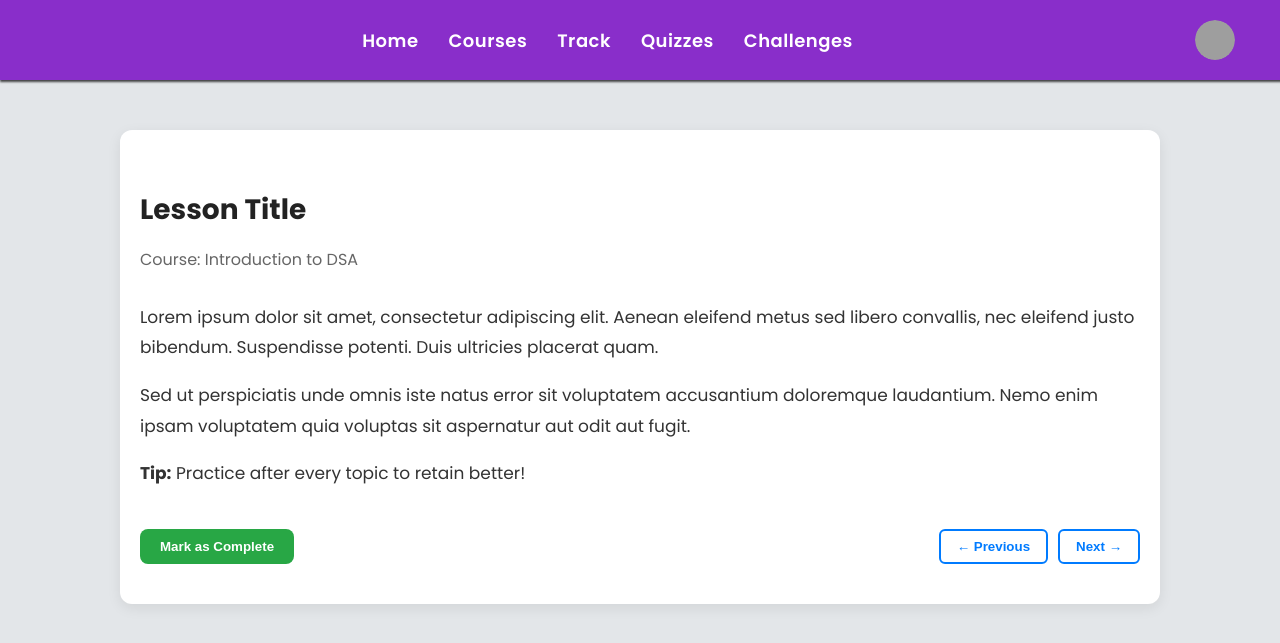
After one commit to sutarvaibhav649/lms_project, a Django app: page /courses/lessons in a window 1280 px wide; the page is wider, and only the part inside the window is pictured. The commit adds this page. Shown: the top 643 px of that part. Run offline with Django 5.2, Linux system fonts and the light colour scheme; grey boxes are pictures that could not be loaded.

Commit message:
add the UI part

```diff
--- a/core/core/urls.py
+++ b/core/core/urls.py
@@ -19,10 +19,11 @@ from django.contrib import admin
 from django.urls import include, path
 from django.conf.urls.static import static
 from django.conf import settings
-from .views import home_view
 urlpatterns = [
     path("admin/", admin.site.urls),
-    path("", view=home_view,name='home_view'),
+    path("", include('users.urls')),
+    path('courses/', include('courses.urls', namespace='courses')),
+    path('quizzes/', include('quizzes.urls', namespace='quizzes')),
     path('users/', include('users.urls')),
 ]
 
--- /dev/null
+++ b/core/courses/static/users/lesson_details.css
@@ -0,0 +1,69 @@
+.lesson-container {
+    padding: 40px 20px;
+    max-width: 1000px;
+    margin: auto;
+    margin-top: 50px;
+    background-color: #ffffff;
+    border-radius: 12px;
+    box-shadow: 0 4px 14px rgba(0, 0, 0, 0.08);
+}
+
+.lesson-header h1 {
+    font-size: 28px;
+    margin-bottom: 5px;
+    color: #222;
+}
+
+.lesson-header p {
+    font-size: 16px;
+    color: #666;
+}
+
+.lesson-content {
+    margin-top: 30px;
+    line-height: 1.8;
+    color: #333;
+    font-size: 17px;
+}
+
+.lesson-actions {
+    display: flex;
+    justify-content: space-between;
+    align-items: center;
+    margin-top: 40px;
+    flex-wrap: wrap;
+}
+
+.complete-btn {
+    padding: 10px 20px;
+    background-color: #28a745;
+    color: white;
+    font-weight: 600;
+    border: none;
+    border-radius: 8px;
+    cursor: pointer;
+}
+
+.complete-btn:hover {
+    background-color: #218838;
+}
+
+.navigation {
+    display: flex;
+    gap: 10px;
+}
+
+.nav-btn {
+    padding: 8px 16px;
+    background-color: transparent;
+    color: #007bff;
+    border: 2px solid #007bff;
+    border-radius: 6px;
+    font-weight: 600;
+    cursor: pointer;
+}
+
+.nav-btn:hover {
+    background-color: #007bff;
+    color: white;
+}
--- /dev/null
+++ b/core/courses/templates/lesson_details.html
@@ -0,0 +1,32 @@
+{% extends "index.html" %}
+{% load static %}
+{% block title %}Lesson View{% endblock %}
+
+{% block content %}
+<div class="lesson-container">
+  <div class="lesson-header">
+    <h1>Lesson Title</h1>
+    <p>Course: Introduction to DSA</p>
+  </div>
+
+  <div class="lesson-content">
+    <p>
+      Lorem ipsum dolor sit amet, consectetur adipiscing elit. Aenean eleifend metus sed libero convallis, nec eleifend justo bibendum. Suspendisse potenti. Duis ultricies placerat quam.
+    </p>
+    <p>
+      Sed ut perspiciatis unde omnis iste natus error sit voluptatem accusantium doloremque laudantium. Nemo enim ipsam voluptatem quia voluptas sit aspernatur aut odit aut fugit.
+    </p>
+    <p>
+      <strong>Tip:</strong> Practice after every topic to retain better!
+    </p>
+  </div>
+
+  <div class="lesson-actions">
+    <button class="complete-btn">Mark as Complete</button>
+    <div class="navigation">
+      <button class="nav-btn">← Previous</button>
+      <button class="nav-btn">Next →</button>
+    </div>
+  </div>
+</div>
+{% endblock %}
--- /dev/null
+++ b/core/courses/urls.py
@@ -0,0 +1,9 @@
+from django.urls import path
+from . import views
+
+app_name = 'courses'
+
+urlpatterns = [
+    path('', views.course_list, name='course_list'),
+    path('lessons', views.lesson_list, name='lesson_list'),
+]
--- a/core/courses/views.py
+++ b/core/courses/views.py
@@ -1,3 +1,8 @@
-from django.shortcuts import render
+from django.shortcuts import render, HttpResponse
 
 # Create your views here.
+def course_list(request):
+    return render (request,'course_list.html')
+
+def lesson_list(request):
+    return render(request,'lesson_details.html')
--- /dev/null
+++ b/core/quizzes/urls.py
@@ -0,0 +1,8 @@
+from django.urls import include, path
+from . import views
+
+app_name = 'quizzes'
+
+urlpatterns = [
+    path('',view=views.quiz_page,name='quiz_page')
+]
--- a/core/quizzes/views.py
+++ b/core/quizzes/views.py
@@ -1,3 +1,5 @@
 from django.shortcuts import render
 
 # Create your views here.
+def quiz_page(request):
+    return render(request,'quiz_page.html')
--- a/core/templates/index.html
+++ b/core/templates/index.html
@@ -11,6 +11,10 @@
   <link rel="stylesheet" href="{% static 'users/register.css' %}">
   <link rel="stylesheet" href="{% static 'users/login.css' %}">
   <link rel="stylesheet" href="{% static 'users/student_dashboard.css' %}">
+  <link rel="stylesheet" href="{% static 'users/home.css' %}">
+  <link rel="stylesheet" href="{% static 'users/course_list.css' %}">
+  <link rel="stylesheet" href="{% static 'users/lesson_details.css' %}">
+  <link rel="stylesheet" href="{% static 'users/quiz_page.css' %}">
 </head>
 
 <body>
@@ -28,9 +32,9 @@
     <div class="center responsive-center" id="nav-links">
       <ul>
         <li><a href="{% url 'home' %}">Home</a></li>
-        <li><a href="#">Courses</a></li>
-        <li><a href="#">Track</a></li>
-        <li><a href="#">Quizzes</a></li>
+        <li><a href="{% url "courses:course_list" %}">Courses</a></li>
+        <li><a href="{% url "courses:lesson_list" %}">Track</a></li>
+        <li><a href="{% url "quizzes:quiz_page" %}">Quizzes</a></li>
         <li><a href="#">Challenges</a></li>
       </ul>
     </div>
--- a/core/users/static/users/student_dashboard.css
+++ b/core/users/static/users/student_dashboard.css
@@ -274,4 +274,35 @@
     display: none;
 }
 
-@media (max-width:599px) {}
+@media (max-width: 768px) {
+    .main {
+        flex-direction: column;
+        align-items: center;
+    }
+
+    .main .student_profile {
+        width: 90%;
+        margin-bottom: 20px;
+    }
+
+    .main .student_info {
+        width: 100%;
+        flex-direction: column;
+    }
+
+    .leaderboard,
+    .marktracker {
+        width: 90% !important;
+        margin: 10px auto;
+    }
+
+    .quizcard,
+    .badges {
+        width: 100% !important;
+    }
+
+    .third {
+        flex-direction: column;
+        align-items: stretch;
+    }
+}
```
Also changed, not shown: core/courses/static/users/course_list.css (added, +69 -0 lines), core/courses/templates/course_list.html (added, +23 -0 lines), core/quizzes/static/users/quiz_page.css (added, +54 -0 lines), core/quizzes/templates/quiz_page.html (added, +27 -0 lines), core/users/static/users/home.css (added, +73 -0 lines), core/users/templates/home.html (+39 -5 lines).
